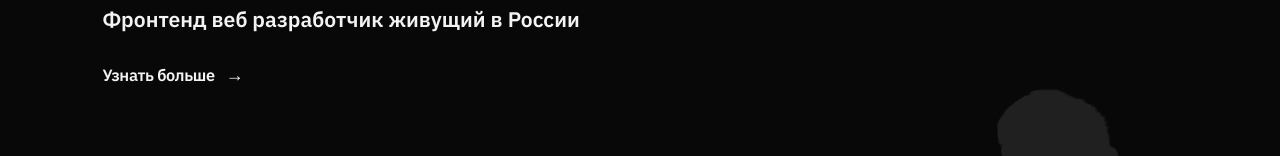
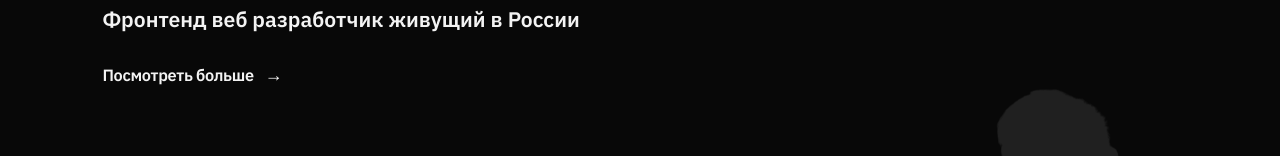
Before and after one commit to necrasov-ilya/necrasov-ilya.github.io, a React (Vite) app: page / in a window 1280 px wide. Shown: the part 387-543 px from the top of the page. Built offline with nearby package versions, Linux system fonts and the light colour scheme.

Commit message:
feat(landing): Минорные изменения по локализации

```diff
--- a/src/widgets/landing-hero/LandingHero.tsx
+++ b/src/widgets/landing-hero/LandingHero.tsx
@@ -26,7 +26,7 @@ export function LandingHero({ onOpenDesktop }: LandingHeroProps) {
 
           <div className="landing-hero__actions">
             <button className="landing-hero__cta" onClick={() => onOpenDesktop()} type="button">
-              <span>Узнать больше</span>
+              <span>Посмотреть больше</span>
               <span aria-hidden="true" className="landing-hero__cta-arrow">
                 →
               </span>
```
